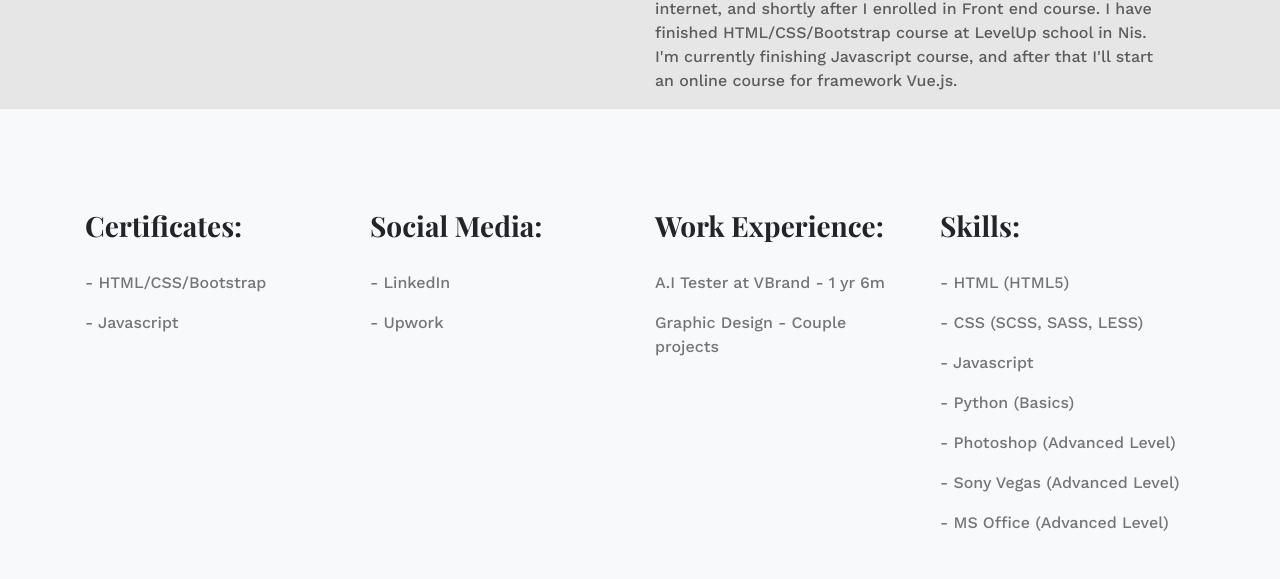
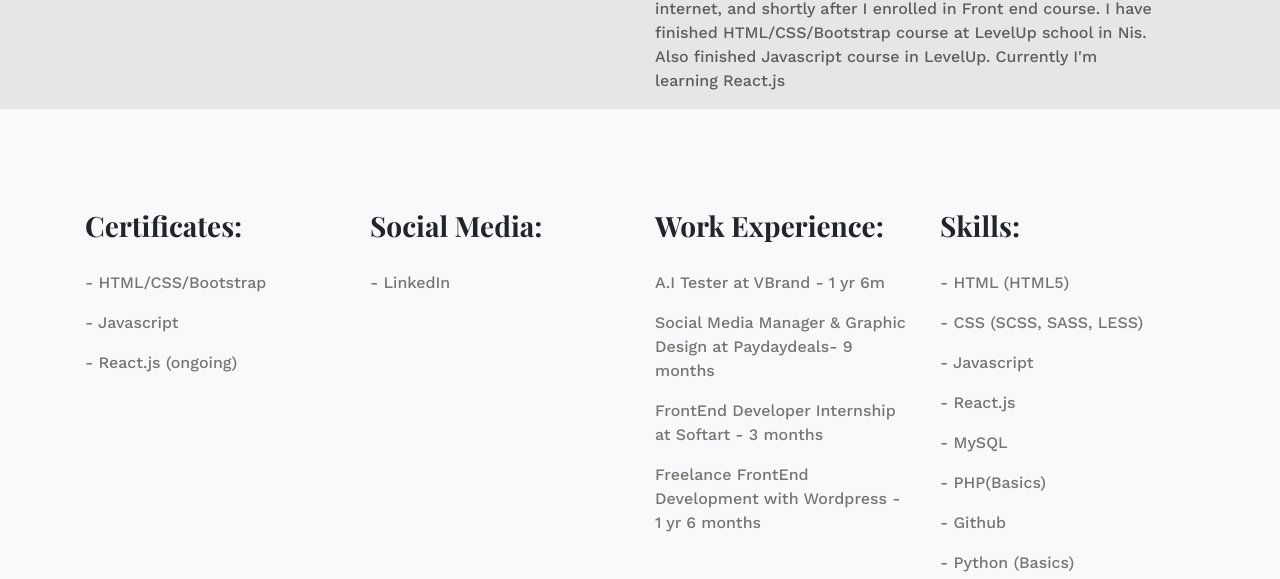
Before and after one commit to DelgadoJaguar/myPortfolio, a plain HTML site: page about-me.html in a window 1280 px wide. Shown: the part 441-1020 px from the top of the page. Drawn offline with nearby package versions, Linux system fonts and the light colour scheme; a web font is replaced by a local one.

Commit message:
Update 05/09/2022

```diff
--- a/about-me.html
+++ b/about-me.html
@@ -44,7 +44,7 @@
                     </div>
                     <div class="col-md-6 col-lg-6 col-xl-6 about-me-text">
                         <h1>About me:</h1>
-                        <p>I have always been interested in IT, so I tried my luck in discovering that "mysterious" world. Since I did not know where to start from, I decided to learn the basics of Python. Soon after that I received a job proposal to work as an A.I. tester for a company called VBrand. I've begun taking interest in Web development, Front end most of all. I started learning through internet, and shortly after I enrolled in Front end course. I have finished HTML/CSS/Bootstrap course at LevelUp school in Nis. I'm currently finishing Javascript course, and after that I'll start an online course for framework Vue.js.</p>
+                        <p>I have always been interested in IT, so I tried my luck in discovering that "mysterious" world. Since I did not know where to start from, I decided to learn the basics of Python. Soon after that I received a job proposal to work as an A.I. tester for a company called VBrand. I've begun taking interest in Web development, Front end most of all. I started learning through internet, and shortly after I enrolled in Front end course. I have finished HTML/CSS/Bootstrap course at LevelUp school in Nis. Also finished Javascript course in LevelUp. Currently I'm learning React.js</p>
                     </div>
                 </div>
             </div>
@@ -57,22 +57,29 @@
                         <h3>Certificates:</h3>
                         <p>- HTML/CSS/Bootstrap</p>
                         <p>- Javascript</p>
+                        <p>- React.js (ongoing)</p>
                     </div>
                     <div class="col-md-6 col-lg-6 col-xl-3 about-me-social">
                         <h3>Social Media:</h3>
                         <a href="https://www.linkedin.com/in/danilo-markovic-3082191aa/" target="_blank" ><p>- LinkedIn</p></a>
-                        <a href="https://www.upwork.com/freelancers/~011ad44bce6e9fe64e" target="_blank"><p>- Upwork</p></a>
+                        <!-- <a href="https://www.upwork.com/freelancers/~011ad44bce6e9fe64e" target="_blank"><p>- Upwork</p></a> -->
                     </div>
                     <div class="col-md-6 col-lg-6 col-xl-3">
                         <h3>Work Experience:</h3>
                         <p>A.I Tester at VBrand - 1 yr 6m</p>
-                        <p>Graphic Design - Couple projects</p>
+                        <p>Social Media Manager & Graphic Design at Paydaydeals- 9 months</p>
+                        <p>FrontEnd Developer Internship at Softart - 3 months</p>
+                        <p>Freelance FrontEnd Development with Wordpress - 1 yr 6 months</p>
                     </div>
                     <div class="col-md-6 col-lg-6 col-xl-3">
                         <h3>Skills:</h3>
                         <p>- HTML (HTML5)</p>
                         <p>- CSS (SCSS, SASS, LESS)</p>
                         <p>- Javascript</p>
+                        <p>- React.js</p>
+                        <p>- MySQL</p>
+                        <p>- PHP(Basics)</p>
+                        <p>- Github</p>
                         <p>- Python (Basics)</p>
                         <p>- Photoshop (Advanced Level)</p>
                         <p>- Sony Vegas (Advanced Level)</p>
```
Also changed, not shown: index.html (+4 -1 lines).
